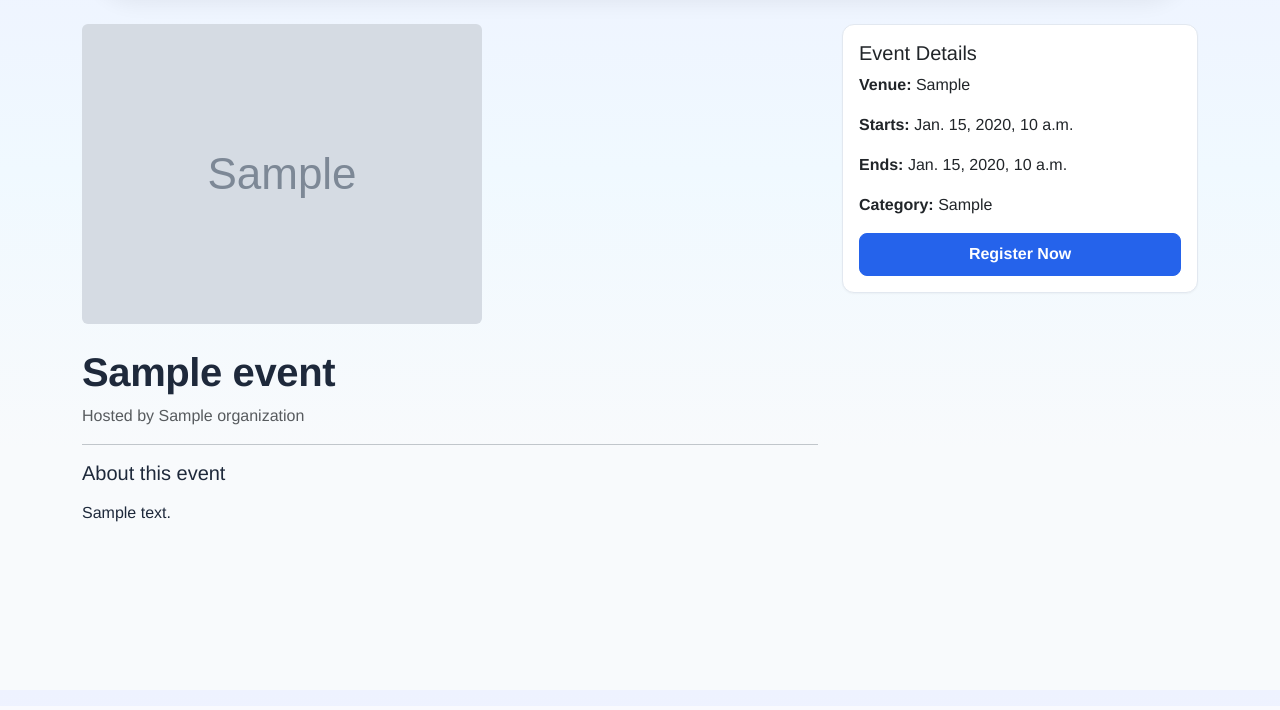
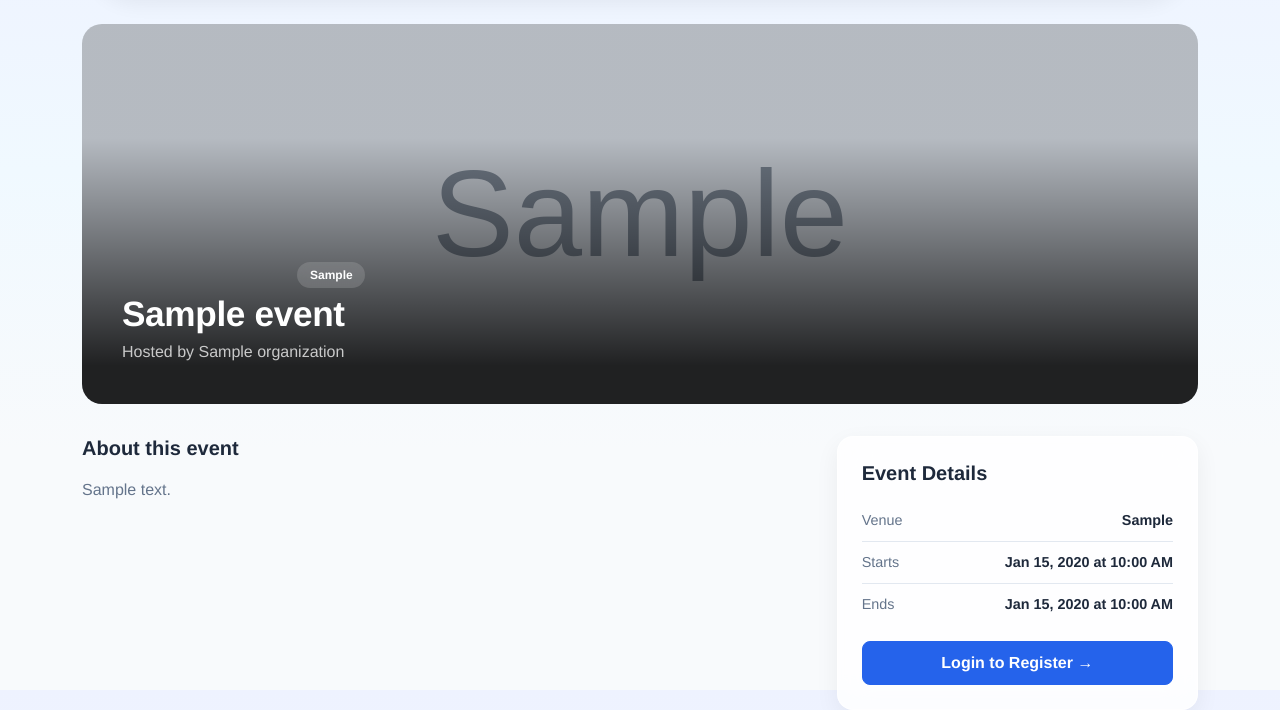
Before and after one commit to Dhruv-9599493045/eventify, a Django app: page /event/1/ in a window 1280 px wide. Shown: the part 110-820 px from the top of the page. Before the commit the page ends 632 px from the top, so only its background shows below. Run offline with Django 5.2, Linux system fonts and the light colour scheme; tables that the repository leaves empty hold one stand-in row (values such as "Sample post"); grey boxes marked "Sample" are stand-in pictures; data that the repository does not hold is empty.

Commit message:
Add Session model, session creation form, and display sessions on event detail page

```diff
--- a/events/models.py
+++ b/events/models.py
@@ -31,3 +31,22 @@ class Event(models.Model):
 
     def __str__(self):
         return self.title
+
+class Session(models.Model):
+    event = models.ForeignKey(
+        Event,
+        on_delete = models.CASCADE,
+        related_name = 'sessions'
+    )
+    title = models.CharField(max_length=200)
+    speaker = models.CharField(max_length=200, blank=True)
+    venue = models.CharField(max_length=255, blank=True)
+    start_time = models.DateTimeField()
+    end_time = models.DateTimeField()
+    capacity = models.PositiveIntegerField(default = 0, help_text = "0 means unlimited")
+
+    class Meta:
+        ordering = ['start_time']
+
+    def __str__(self):
+        return f"{self.title} ({self.event.title})"
--- a/organizations/urls.py
+++ b/organizations/urls.py
@@ -4,4 +4,5 @@ from . import views
 urlpatterns = [
     path('dashboard/', views.dashboard, name='org_dashboard'),
     path('events/create/', views.create_event, name='create_event'),
+    path('events/<int:event_pk>/add-session/', views.add_session, name='add_session'),
 ]
--- a/static/css/custom.css
+++ b/static/css/custom.css
@@ -316,3 +316,111 @@ h1 {
     font-weight: 600;
     text-decoration: none;
 }
+
+/* Event Hero */
+.event-hero {
+    position: relative;
+    height: 380px;
+    border-radius: 20px;
+    background-color: #0f172a;
+    background-size: cover;
+    background-position: center;
+    overflow: hidden;
+    margin-bottom: 2rem;
+    display: flex;
+    align-items: flex-end;
+}
+
+.event-hero-overlay {
+    position: absolute;
+    inset: 0;
+    background: linear-gradient(to top, rgba(0,0,0,0.85) 10%, rgba(0,0,0,0.15) 70%);
+}
+
+.event-hero-content {
+    position: relative;
+    z-index: 2;
+    padding: 2.5rem;
+    color: #ffffff;
+}
+
+.event-hero-content h1 {
+    color: #ffffff;
+    font-size: 2.2rem;
+    margin: 0.6rem 0 0.3rem;
+}
+
+.event-hero-content p {
+    color: rgba(255, 255, 255, 0.75);
+    margin: 0;
+}
+
+/* Detail grid */
+.event-detail-grid {
+    display: grid;
+    grid-template-columns: 2fr 1fr;
+    gap: 2rem;
+    align-items: start;
+}
+
+@media (max-width: 768px) {
+    .event-detail-grid { grid-template-columns: 1fr; }
+}
+
+.event-detail-main h5 {
+    font-weight: 700;
+    margin-bottom: 1rem;
+}
+
+.event-detail-main p {
+    color: var(--text-muted);
+    line-height: 1.7;
+}
+
+.event-info-card {
+    background: rgba(255, 255, 255, 0.8);
+    backdrop-filter: blur(16px);
+    -webkit-backdrop-filter: blur(16px);
+    border: 1px solid rgba(255, 255, 255, 0.6);
+    border-radius: 16px;
+    box-shadow: 0 8px 24px rgba(0, 0, 0, 0.06);
+    padding: 1.5rem;
+    position: sticky;
+    top: 6rem;
+}
+
+.event-info-card h5 {
+    font-weight: 700;
+    margin-bottom: 1rem;
+}
+
+.event-info-row {
+    display: flex;
+    justify-content: space-between;
+    padding: 0.6rem 0;
+    border-bottom: 1px solid var(--border-color);
+    font-size: 0.9rem;
+}
+
+.event-info-row:last-of-type {
+    border-bottom: none;
+}
+
+.event-info-row span {
+    color: var(--text-muted);
+}
+
+.session-item {
+    padding: 0.9rem 0;
+    border-bottom: 1px solid var(--border-color);
+}
+
+.session-item:last-child {
+    border-bottom: none;
+}
+
+.session-meta {
+    font-size: 0.85rem;
+    color: var(--text-muted);
+    margin-top: 0.2rem;
+}
--- a/templates/events/event_detail.html
+++ b/templates/events/event_detail.html
@@ -3,33 +3,64 @@
 {% block title %}{{ event.title }} - Eventify{% endblock %}
 
 {% block content %}
-<div class="row">
-    <div class="col-md-8">
-        {% if event.banner_image %}
-            <img src="{{ event.banner_image.url }}" class="img-fluid rounded mb-4" alt="{{ event.title }}">
+<div class="event-hero" {% if event.banner_image %}style="background-image: url('{{ event.banner_image.url }}');"{% endif %}>
+    <div class="event-hero-overlay"></div>
+    <div class="event-hero-content">
+        {% if event.category %}
+            <span class="event-tile-status">{{ event.category }}</span>
         {% endif %}
+        <h1>{{ event.title }}</h1>
+        <p>Hosted by {{ event.organizer.org_name }}</p>
+    </div>
+</div>
 
-        <h1>{{ event.title }}</h1>
-        <p class="text-muted">Hosted by {{ event.organizer.org_name }}</p>
-
-        <hr>
-
+<div class="event-detail-grid">
+    <div class="event-detail-main">
         <h5>About this event</h5>
-        <p>{{ event.description|linebreaks }}</p>
+        {% if event.description %}
+            <p>{{ event.description|linebreaks }}</p>
+        {% else %}
+            <p class="text-muted">No description provided for this event.</p>
+        {% endif %}
+        {% if event.sessions.all %}
+        <div class="mt-4">
+            <h5>Sessions</h5>
+            {% for session in event.sessions.all %}
+            <div class="session-item">
+                <div>
+                    <strong>{{ session.title }}</strong>
+                    {% if session.speaker %}<span class="text-muted"> — {{ session.speaker }}</span>{% endif %}
+                </div>
+                <div class="session-meta">
+                    {{ session.start_time|date:"M d, g:i A" }} - {{ session.end_time|date:"g:i A" }}
+                    {% if session.venue %} · {{ session.venue }}{% endif %}
+                </div>
+            </div>
+            {% endfor %}
+        </div>
+        {% endif %}
     </div>
 
-    <div class="col-md-4">
-        <div class="card">
-            <div class="card-body">
-                <h5 class="card-title">Event Details</h5>
-                <p><strong>Venue:</strong> {{ event.venue }}</p>
-                <p><strong>Starts:</strong> {{ event.start_date }}</p>
-                <p><strong>Ends:</strong> {{ event.end_date }}</p>
-                {% if event.category %}
-                    <p><strong>Category:</strong> {{ event.category }}</p>
-                {% endif %}
-                <a href="{% url 'register_for_event' event.pk %}" class="btn btn-primary w-100">Register Now</a>
+    <div class="event-detail-side">
+        <div class="event-info-card">
+            <h5>Event Details</h5>
+            <div class="event-info-row">
+                <span>Venue</span>
+                <strong>{{ event.venue }}</strong>
             </div>
+            <div class="event-info-row">
+                <span>Starts</span>
+                <strong>{{ event.start_date|date:"M d, Y \a\t g:i A" }}</strong>
+            </div>
+            <div class="event-info-row">
+                <span>Ends</span>
+                <strong>{{ event.end_date|date:"M d, Y \a\t g:i A" }}</strong>
+            </div>
+            {% if user.is_authenticated %}
+                <a href="{% url 'register_for_event' event.pk %}" class="btn btn-primary btn-pill w-100 mt-3">Register Now →</a>
+            {% else %}
+                <a href="{% url 'login' %}" class="btn btn-primary btn-pill w-100 mt-3">Login to Register →</a>
+            {% endif %}
         </div>
     </div>
 </div>
--- a/templates/organizations/dashboard.html
+++ b/templates/organizations/dashboard.html
@@ -15,6 +15,7 @@
             <th>Venue</th>
             <th>Start Date</th>
             <th>Status</th>
+            <th>Actions</th>
         </tr>
     </thead>
     <tbody>
@@ -24,6 +25,7 @@
             <td>{{ event.venue }}</td>
             <td>{{ event.start_date }}</td>
             <td><span class="badge bg-secondary">{{ event.get_status_display }}</span></td>
+            <td><a href="{% url 'add_session' event.pk %}" class="btn btn-sm btn-outline-primary">+ Session</a></td>
         </tr>
         {% empty %}
         <tr><td colspan="4">You haven't created any events yet.</td></tr>
```
Also changed, not shown: events/admin.py (+7 -1 lines), organizations/forms.py (+10 -1 lines), organizations/views.py (+20 -1 lines), templates/organizations/session_form.html (added, +18 -0 lines), events/migrations/0002_session.py (added).
